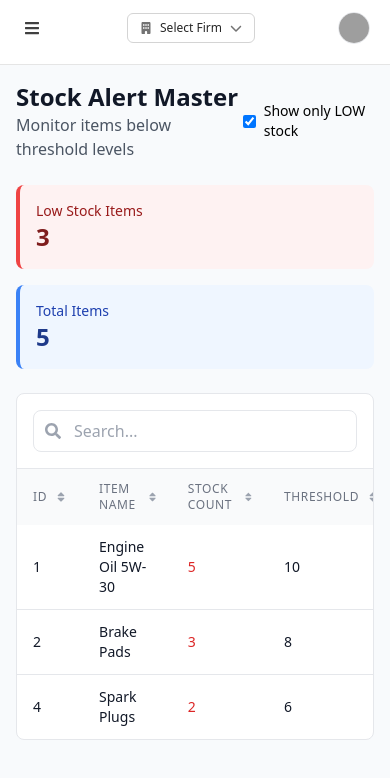
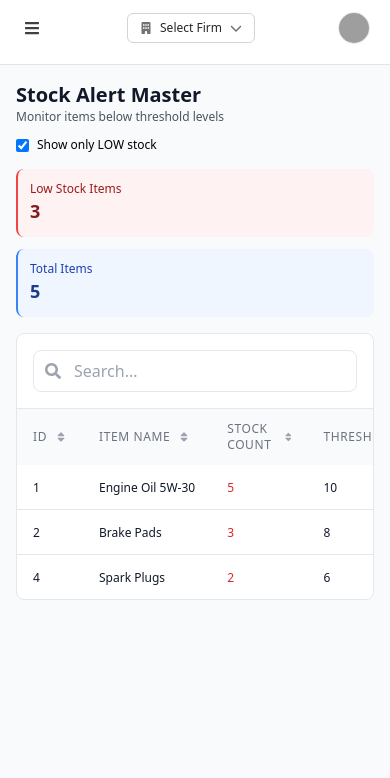
Before and after one commit to Roshani-sahu/Maheshwari-Motors, a React (Vite) app in the folder frontend/: page /masters/stock-alert-master in a window 390 px wide. Shown: the top 778 px of the page. Built offline with nearby package versions, Linux system fonts and the light colour scheme; grey boxes are pictures that could not be loaded.

Commit message:
responsive - firm and stockAlet master

```diff
--- a/frontend/src/pages/masters/FirmMaster.jsx
+++ b/frontend/src/pages/masters/FirmMaster.jsx
@@ -54,67 +54,72 @@ const FirmMaster = () => {
     {
       key: 'id',
       label: 'ID',
-      width: '60px' // Mobile pe thodi width increase
+      width: '50px',
+      render: (value) => <span className="text-xs sm:text-sm">{value}</span>
     },
-{
-  key: 'name',
-  label: 'Firm Name',
-  width: '180px'
-},
+    {
+      key: 'name',
+      label: 'Firm Name',
+      width: '180px',
+      render: (value) => <span className="text-xs sm:text-sm font-medium truncate">{value}</span>
+    },
     {
       key: 'type',
       label: 'Type',
       render: (value) => (
-        <span className={`px-2 py-1 text-xs rounded-full ${
+        <span className={`px-1.5 py-0.5 sm:px-2 sm:py-1 text-[10px] sm:text-xs rounded-full ${
           value === 0 ? 'bg-green-100 text-green-800' : 'bg-blue-100 text-blue-800'
         }`}>
           {value === 0 ? '1' : '0'}
         </span>
       ),
-      width: '70px' // Mobile pe thodi width increase
+      width: '60px'
     },
     {
       key: 'city',
       label: 'City',
-      width: '100px' // Mobile pe thodi width increase
+      width: '90px',
+      render: (value) => <span className="text-xs sm:text-sm">{value}</span>
     },
     {
       key: 'phone',
       label: 'Phone',
-      width: '120px' // Mobile pe thodi width increase
+      width: '110px',
+      render: (value) => <span className="text-xs sm:text-sm">{value}</span>
     },
     {
       key: 'email',
       label: 'Email',
-      width: '150px' // Mobile pe thodi width increase
+      width: '140px',
+      render: (value) => <span className="text-xs sm:text-sm truncate">{value}</span>
     },
     {
       key: 'gstin',
       label: 'GSTIN',
-      render: (value) => value || 'N/A',
-      width: '140px' // Mobile pe thodi width increase
+      render: (value) => <span className="text-xs sm:text-sm truncate">{value || 'N/A'}</span>,
+      width: '130px'
     }
   ];
 
   const actions = [
     {
-      label: <FaEdit size={12} className="sm:size-4" />,
+      label: <FaEdit size={10} className="sm:size-3 md:size-4" />,
       onClick: (firm) => navigate(`/masters/firm-master/edit/${firm.id}`),
-      className: 'bg-blue-600 text-white hover:bg-blue-700 p-1.5 sm:p-2'
+      className: 'bg-blue-600 text-white hover:bg-blue-700 p-1 sm:p-1.5 md:p-2 text-xs'
     },
     {
-      label: <FaTrash size={12} className="sm:size-4" />,
+      label: <FaTrash size={10} className="sm:size-3 md:size-4" />,
       onClick: (firm) => {
         if (window.confirm(`Are you sure you want to delete "${firm.name}"?`)) {
           deleteFirm(firm.id);
         }
       },
-      className: 'bg-red-600 text-white hover:bg-red-700 p-1.5 sm:p-2'
+      className: 'bg-red-600 text-white hover:bg-red-700 p-1 sm:p-1.5 md:p-2 text-xs'
     }
   ];
 
   return (
-    <div className="space-y-6">
+    <div className="space-y-4 sm:space-y-6">
       {/* Header */}
       <div className="flex flex-col sm:flex-row sm:items-center justify-between gap-3 sm:gap-0">
         <div>
@@ -133,7 +138,7 @@ const FirmMaster = () => {
       </div>
 
       {/* Firms Table */}
-      <div className="overflow-x-auto">
+      <div className="overflow-x-auto -mx-2 px-2 sm:mx-0 sm:px-0">
         <DataTable
           columns={columns}
           data={firms}
@@ -141,7 +146,8 @@ const FirmMaster = () => {
           searchable={true}
           sortable={true}
           pagination={true}
-          minWidth="800px" // Minimum width for better mobile scrolling
+          minWidth="750px"
+          className="text-xs sm:text-sm"
         />
       </div>
     </div>
--- a/frontend/src/pages/masters/StockAlertMaster.jsx
+++ b/frontend/src/pages/masters/StockAlertMaster.jsx
@@ -43,24 +43,27 @@ const StockAlertMaster = () => {
   const columns = [
     {
       key: 'id',
-      label: 'ID'
+      label: 'ID',
+      render: (value) => <span className="text-xs sm:text-sm">{value}</span>
     },
     {
       key: 'itemName',
-      label: 'Item Name'
+      label: 'Item Name',
+      render: (value) => <span className="text-xs sm:text-sm font-medium truncate">{value}</span>
     },
     {
       key: 'stockCount',
       label: 'Stock Count',
       render: (value, row) => (
-        <span className={row.status === 'LOW' ? 'text-red-600 font-medium' : 'text-gray-900'}>
+        <span className={`text-xs sm:text-sm ${row.status === 'LOW' ? 'text-red-600 font-medium' : 'text-gray-900'}`}>
           {value}
         </span>
       )
     },
     {
       key: 'threshold',
-      label: 'Threshold'
+      label: 'Threshold',
+      render: (value) => <span className="text-xs sm:text-sm">{value}</span>
     }
   ];
 
@@ -71,20 +74,20 @@ const StockAlertMaster = () => {
     stockAlerts;
 
   return (
-    <div className="space-y-6">
+    <div className="space-y-4 sm:space-y-6">
       {/* Header */}
-      <div className="flex items-center justify-between">
+      <div className="flex flex-col sm:flex-row sm:items-center justify-between gap-3 sm:gap-0">
         <div>
-          <h1 className="text-2xl font-bold text-gray-900">Stock Alert Master</h1>
-          <p className="text-gray-600">Monitor items below threshold levels</p>
+          <h1 className="text-xl sm:text-2xl font-bold text-gray-900">Stock Alert Master</h1>
+          <p className="text-gray-600 text-xs sm:text-sm">Monitor items below threshold levels</p>
         </div>
         <div className="flex items-center gap-3">
-          <label className="flex items-center gap-2 text-sm">
+          <label className="flex items-center gap-2 text-xs sm:text-sm">
             <input
               type="checkbox"
               checked={showOnlyLow}
               onChange={(e) => setShowOnlyLow(e.target.checked)}
-              className="rounded"
+              className="rounded text-xs sm:text-sm"
             />
             Show only LOW stock
           </label>
@@ -92,26 +95,29 @@ const StockAlertMaster = () => {
       </div>
 
       {/* Summary Cards */}
-      <div className="grid grid-cols-1 md:grid-cols-2 gap-4">
-        <div className="bg-red-50 p-4 rounded-lg border-l-4 border-l-red-500">
-          <h3 className="text-sm font-medium text-red-800">Low Stock Items</h3>
-          <p className="text-2xl font-bold text-red-900">
+      <div className="grid grid-cols-1 sm:grid-cols-2 gap-3 sm:gap-4">
+        <div className="bg-red-50 p-3 sm:p-4 rounded-lg border-l-2 sm:border-l-4 border-l-red-500">
+          <h3 className="text-xs sm:text-sm font-medium text-red-800">Low Stock Items</h3>
+          <p className="text-lg sm:text-xl md:text-2xl font-bold text-red-900">
             {stockAlerts.filter(item => item.status === 'LOW').length}
           </p>
         </div>
-        <div className="bg-blue-50 p-4 rounded-lg border-l-4 border-l-blue-500">
-          <h3 className="text-sm font-medium text-blue-800">Total Items</h3>
-          <p className="text-2xl font-bold text-blue-900">{stockAlerts.length}</p>
+        <div className="bg-blue-50 p-3 sm:p-4 rounded-lg border-l-2 sm:border-l-4 border-l-blue-500">
+          <h3 className="text-xs sm:text-sm font-medium text-blue-800">Total Items</h3>
+          <p className="text-lg sm:text-xl md:text-2xl font-bold text-blue-900">{stockAlerts.length}</p>
         </div>
       </div>
 
       {/* Stock Alerts Table */}
+      <div className="overflow-x-auto -mx-2 px-2 sm:mx-0 sm:px-0">
         <DataTable
           columns={columns}
           data={filteredData}
           searchable={true}
           sortable={true}
           pagination={true}
+          minWidth="600px"
+          className="text-xs sm:text-sm"
           onRowClick={(row) => {
             if (row.status === 'LOW') {
               // Navigate to item master or show reorder dialog
@@ -120,6 +126,7 @@ const StockAlertMaster = () => {
           }}
         />
       </div>
+    </div>
   );
 };
 
```
Lines whose indentation alone changed are shown as unchanged.
